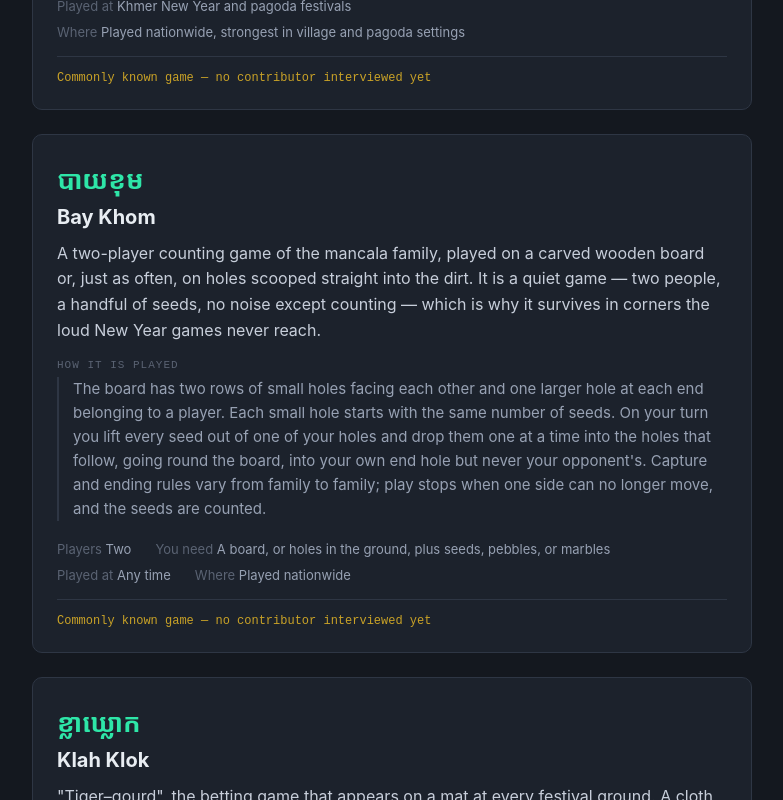
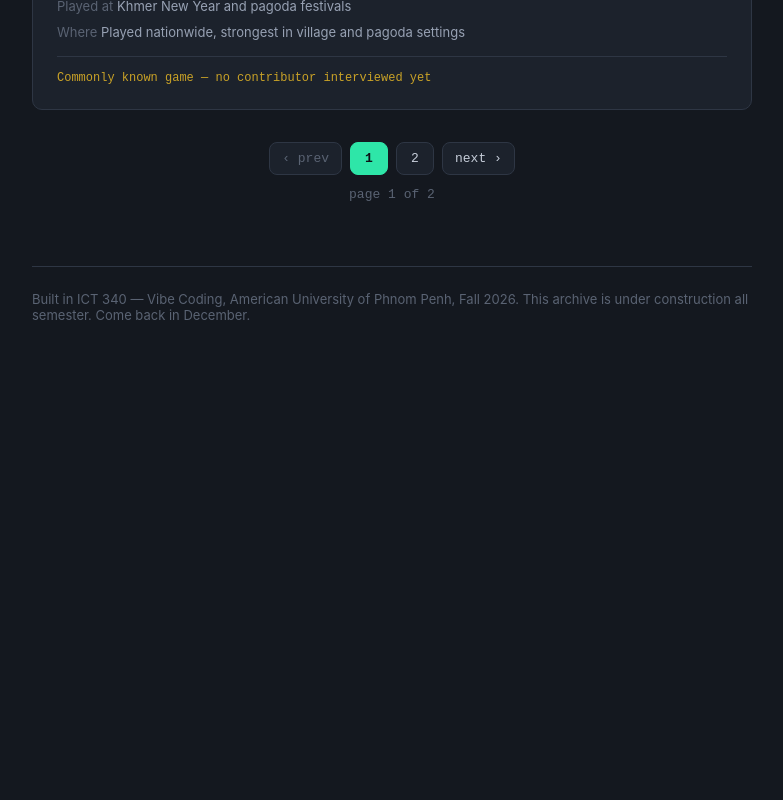
Before and after one commit to KimvingZ/ict340-archive-starter, a Next.js app: page / in a window 1280 px wide. Shown: the part 2720-3520 px from the top of the page, without its empty margins (248-1031 px from the left). After the commit the page ends 3123 px from the top, so only its background shows below. Built offline with nearby package versions, Linux system fonts and the light colour scheme.

Commit message:
sprint 1: four entries to a page [AI-assisted]

```diff
--- a/components/ArchiveSearch.js
+++ b/components/ArchiveSearch.js
@@ -1,7 +1,7 @@
 "use client";
 
 import { useState } from "react";
-import EntryList from "./EntryList.js";
+import PagedEntryList from "./PagedEntryList.js";
 import NoResults from "./NoResults.js";
 
 // Filters the array it was handed. No server, no fetch, no packages.
@@ -83,7 +83,9 @@ export default function ArchiveSearch({ entries }) {
       </p>
 
       {visible.length > 0 ? (
-        <EntryList entries={visible} />
+        // key={needle} remounts the list when the query changes, so a new search
+        // always starts you on page 1 instead of a stale page 2.
+        <PagedEntryList key={needle} entries={visible} query={needle} />
       ) : (
         <NoResults query={query.trim()} />
       )}
--- /dev/null
+++ b/components/PagedEntryList.js
@@ -0,0 +1,30 @@
+"use client";
+
+import { useState } from "react";
+import EntryList from "./EntryList.js";
+import Pagination from "./Pagination.js";
+
+const PER_PAGE = 4;
+
+// Owns the page number, so it needs "use client" even though ArchiveSearch
+// has already opened the client boundary above it. Whoever renders this
+// decides *which* entries exist; this only decides which four you see.
+export default function PagedEntryList({ entries, query }) {
+  const [page, setPage] = useState(1);
+
+  const pageCount = Math.max(1, Math.ceil(entries.length / PER_PAGE));
+  // If the list shrank under us, page 2 of 1 is not a thing. Clamp rather
+  // than render an empty page.
+  const current = Math.min(page, pageCount);
+  const start = (current - 1) * PER_PAGE;
+
+  return (
+    <>
+      <EntryList
+        entries={entries.slice(start, start + PER_PAGE)}
+        query={query}
+      />
+      <Pagination page={current} pageCount={pageCount} onChange={setPage} />
+    </>
+  );
+}
--- /dev/null
+++ b/components/Pagination.js
@@ -0,0 +1,77 @@
+const MONO = "'Courier New', monospace";
+
+const styles = {
+  nav: {
+    display: "flex",
+    alignItems: "center",
+    justifyContent: "center",
+    flexWrap: "wrap",
+    gap: 8,
+    marginTop: 32,
+  },
+  button: {
+    fontFamily: MONO,
+    fontSize: 13,
+    minWidth: 38,
+    padding: "8px 12px",
+    color: "#C7CEDA",
+    backgroundColor: "#1C222C",
+    border: "1px solid #2E3644",
+    borderRadius: 8,
+    cursor: "pointer",
+  },
+  current: { color: "#0E1116", backgroundColor: "#2EE6A8", borderColor: "#2EE6A8", fontWeight: 700 },
+  spent: { color: "#5A6373", cursor: "not-allowed" },
+  status: { fontFamily: MONO, fontSize: 13, color: "#5A6373", textAlign: "center", margin: "12px 0 0" },
+};
+
+// Controls only. It does not know what is being paged or how many fit on a
+// page — it is told the numbers and reports back which one was clicked.
+export default function Pagination({ page, pageCount, onChange }) {
+  if (pageCount < 2) return null; // one page is not a pagination
+
+  const pages = Array.from({ length: pageCount }, (_, i) => i + 1);
+
+  return (
+    <>
+      <nav style={styles.nav} aria-label="Pagination">
+        <button
+          type="button"
+          style={{ ...styles.button, ...(page === 1 ? styles.spent : null) }}
+          onClick={() => onChange(page - 1)}
+          disabled={page === 1}
+        >
+          ‹ prev
+        </button>
+
+        {pages.map((n) => (
+          <button
+            key={n}
+            type="button"
+            style={{ ...styles.button, ...(n === page ? styles.current : null) }}
+            onClick={() => onChange(n)}
+            aria-current={n === page ? "page" : undefined}
+          >
+            {n}
+          </button>
+        ))}
+
+        <button
+          type="button"
+          style={{
+            ...styles.button,
+            ...(page === pageCount ? styles.spent : null),
+          }}
+          onClick={() => onChange(page + 1)}
+          disabled={page === pageCount}
+        >
+          next ›
+        </button>
+      </nav>
+
+      <p style={styles.status}>
+        page {page} of {pageCount}
+      </p>
+    </>
+  );
+}
```
